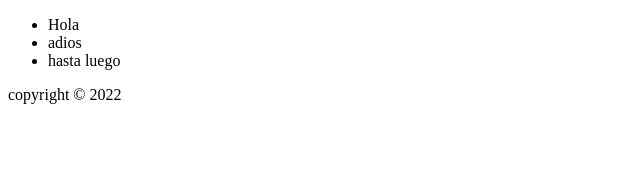
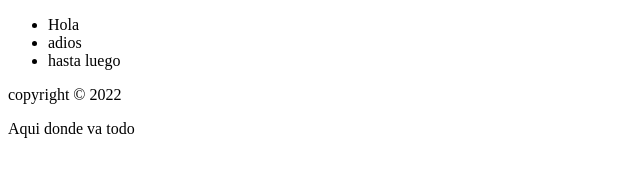
Before and after one commit to Mingo777/git, a plain HTML site: page index.html in a window 1280 px wide. Shown: the whole page, without its empty margins (0-640 px from the left). Drawn offline with Linux system fonts and the light colour scheme.

Commit message:
Final de footer

```diff
--- a/index.html
+++ b/index.html
@@ -17,6 +17,7 @@
 
     <footer>
         copyright &copy 2022
+        <p>Aqui donde va todo</p>
     </footer>
 </body>
 
```
